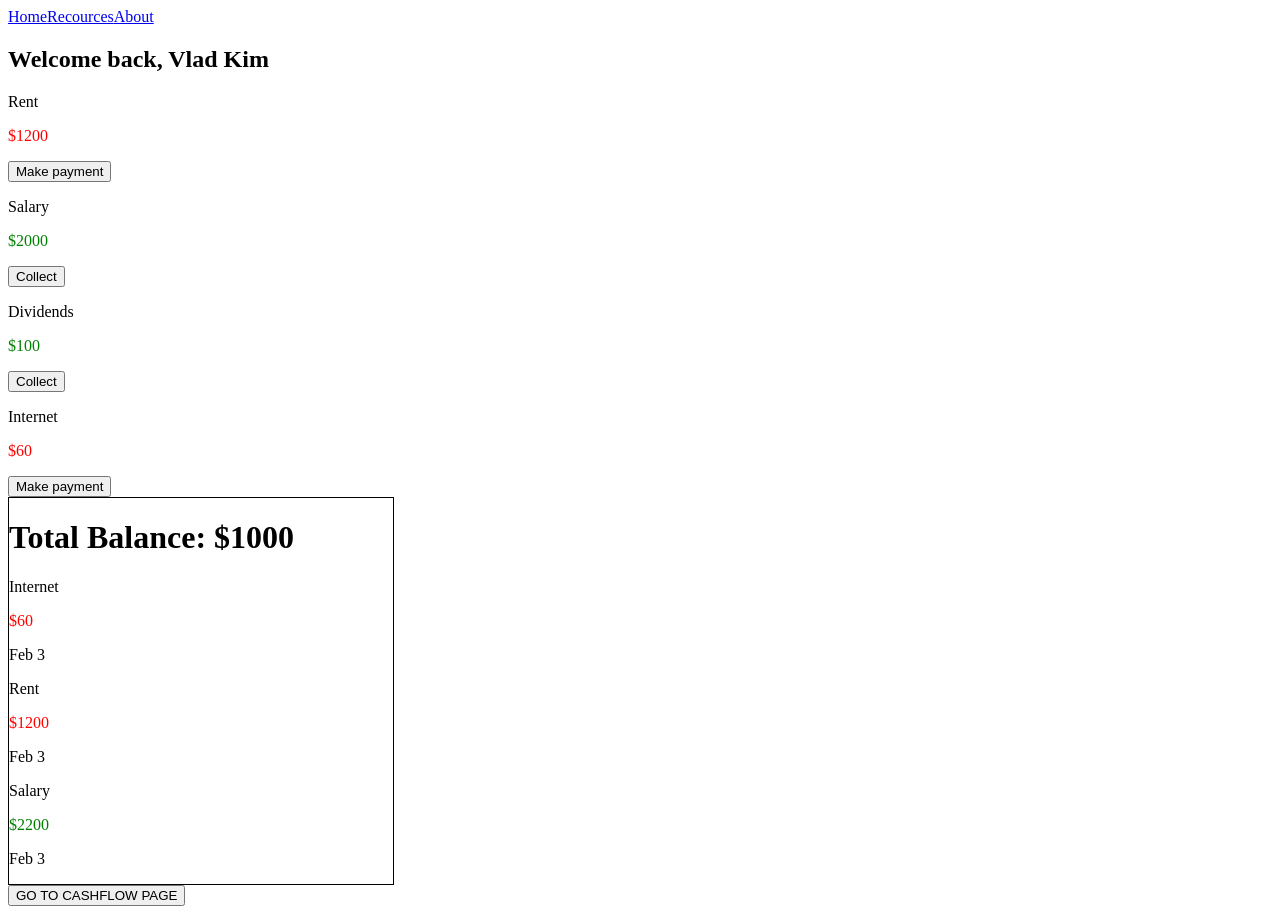
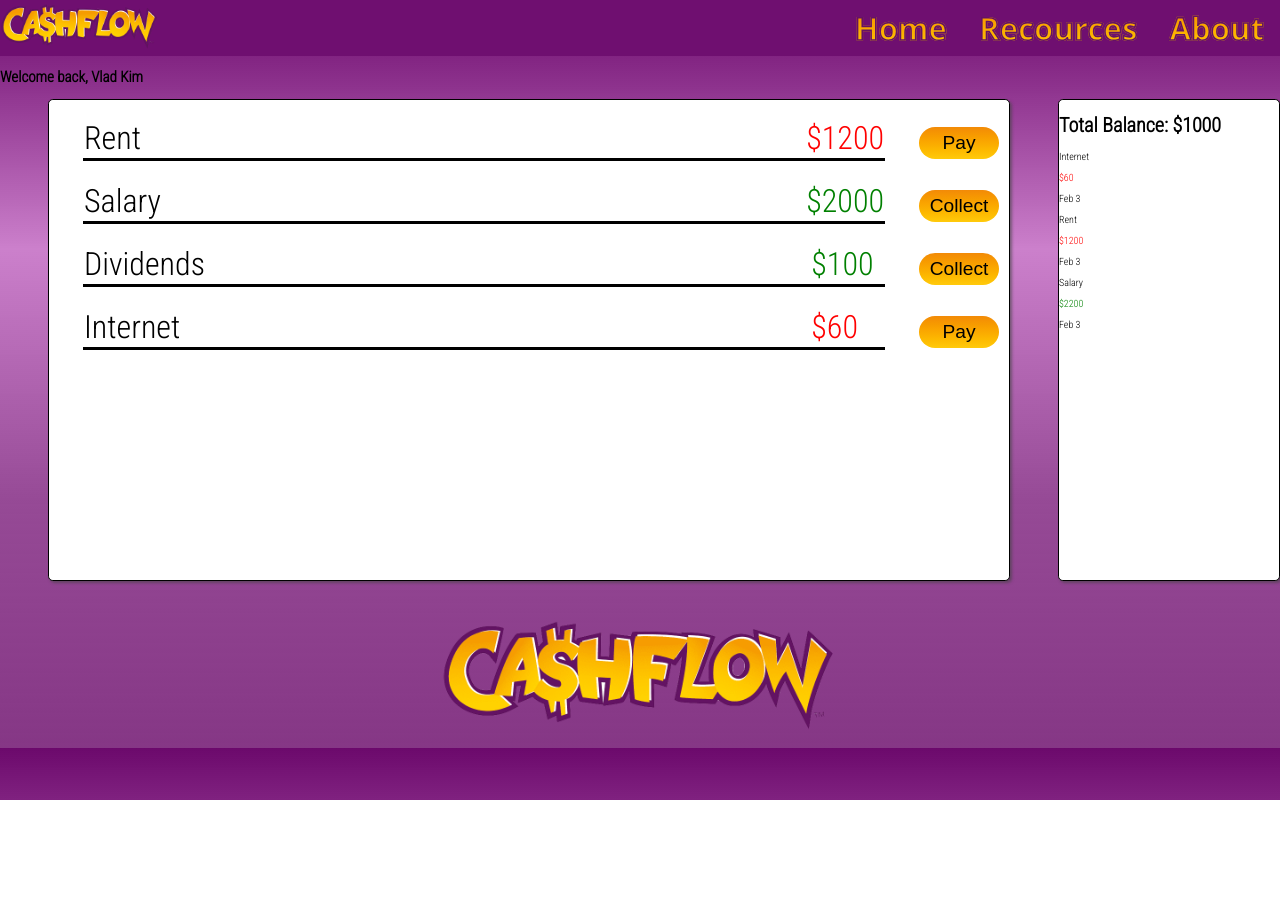
Before and after one commit to vladkim91/u4_hackathon, a Vue app in the folder cashflow/client/: page / in a window 1280 px wide. After the commit the page ends 800 px from the top, so only its background shows below. Built offline with nearby package versions, Linux system fonts and the light colour scheme.

Commit message:
bills component styled

```diff
--- a/cashflow/client/public/index.html
+++ b/cashflow/client/public/index.html
@@ -6,6 +6,9 @@
     <meta name="viewport" content="width=device-width,initial-scale=1.0">
     <link rel="icon" href="<%= BASE_URL %>favicon.ico">
     <title><%= htmlWebpackPlugin.options.title %></title>
+    <link rel="preconnect" href="https://fonts.googleapis.com">
+<link rel="preconnect" href="https://fonts.gstatic.com" crossorigin>
+<link href="https://fonts.googleapis.com/css2?family=Roboto+Condensed:wght@300&display=swap" rel="stylesheet">
   </head>
   <body>
     <noscript>
--- a/cashflow/client/src/components/Bills.vue
+++ b/cashflow/client/src/components/Bills.vue
@@ -1,11 +1,26 @@
 <template>
-  <div class='bills'>
-    <div class='bill' v-for="bill in bills" :key="bill.id">
-      <p>{{bill.name}}</p>
-      <p :class="bill.amount < 0 ? 'negative' : 'positive'">${{Math.abs(bill.amount)}}</p>
-      <button @click="adjustBalance" :value="bill.amount" v-if="(bill.amount < 0)">Make payment</button>
-      <button @click="adjustBalance" :value="bill.amount" v-else>Collect</button>
-    </div>
+  <div class="bills">
+    <table class="bill" v-for="bill in bills" :key="bill.id">
+      <tr class="b-t-row">
+        <td class="b-t-r-name-amount">
+          <div class="b-t-name">{{ bill.name }}</div>
+          <div
+            :class="
+              bill.amount < 0 ? 'negative b-t-amount' : 'positive b-t-amount'
+            "
+          >
+            ${{ Math.abs(bill.amount) }}
+          </div>
+        </td>
+
+        <td v-if="bill.amount < 0" class="b-t-button">
+          <button @click="adjustBalance" :value="bill.amount">Pay</button>
+        </td>
+        <td v-else class="b-t-button">
+          <button @click="adjustBalance" :value="bill.amount">Collect</button>
+        </td>
+      </tr>
+    </table>
   </div>
 </template>
 
@@ -15,11 +30,9 @@
   props: ['bills'],
   methods: {
     adjustBalance(e) {
-      e.preventDefault()
-      this.$emit('adjustBalance', parseInt(e.target.value))
+      e.preventDefault();
+      this.$emit('adjustBalance', parseInt(e.target.value));
     }
   }
 };
-
-
 </script>
--- a/cashflow/client/src/components/Nav.vue
+++ b/cashflow/client/src/components/Nav.vue
@@ -1,12 +1,17 @@
 <template>
   <nav class="nav">
-    <router-link to="/">Home</router-link>
-    <router-link to="/recources">Recources</router-link>
-    <router-link to="/about">About</router-link>
+    <img src="../assets/logo.png" alt="" class="n-logo">
+    <div class="n-container">
+      <router-link class="n-button" to="/"><h1 class="n-b-text">Home</h1></router-link>
+    <router-link class="n-button" to="/recources"><h1 class="n-b-text">Recources</h1></router-link>
+    <router-link class="n-button" to="/about"><h1 class="n-b-text">About</h1></router-link>
+    </div>
+
   </nav>
 </template>
 
 <script>
+// import logo from '../assets/logo'
 export default {
   name: 'Nav'
 
--- a/cashflow/client/src/pages/Home.vue
+++ b/cashflow/client/src/pages/Home.vue
@@ -15,8 +15,8 @@
       <Cashflow v-else :bills="bills"/>
     </div>
 
-    <button @click="togglePage" v-if="!currentPage">GO TO CASHFLOW PAGE</button>
-    <button @click="togglePage" v-else>GO TO MAIN PAGE</button>
+    <button class="h-b-logo" @click="togglePage" v-if="!currentPage"><img src="../assets/logo.png"  alt=""></button>
+    <button class="h-b-logo" @click="togglePage" v-else>GO TO MAIN PAGE</button>
   </div>
 </template>
 
--- a/cashflow/client/src/styles/App.css
+++ b/cashflow/client/src/styles/App.css
@@ -1,10 +1,145 @@
 .negative {
-  color: red
+  color: red;
 }
 .positive {
-  color: green
+  color: green;
 }
+
+.home {
+  display: flex;
+  flex-direction: column;
+}
+
+.nav {
+  background: #6f0f70;
+  height: 3.5rem;
+  display: flex;
+  align-items: center;
+  display: flex;
+  justify-content: space-between;
+}
+
+.n-button {
+  text-decoration: none;
+  font-size: 1.3rem;
+  margin: 0 1rem;
+}
+.n-b-text {
+  -webkit-text-stroke: 0.1rem #641364;
+  background: -webkit-linear-gradient(
+    90deg,
+    #ffca0c,
+    #fec105,
+    #fdb800,
+    #fbae00,
+    #faa500,
+    #f79c00,
+    #f59303,
+    #f28a07
+  );
+  -webkit-background-clip: text;
+  -webkit-text-fill-color: transparent;
+  font-family: 'Segoe UI', Tahoma, Geneva, Verdana, sans-serif;
+}
+
+.n-container {
+  display: flex;
+}
+.n-logo {
+  width: 10rem;
+}
+.main {
+  display: flex;
+  justify-content: center;
+}
+
+.bills {
+  background: white;
+  border-radius: 0.3rem;
+  width: 60rem;
+  height: 30rem;
+  margin: 0 3rem;
+  border: 0.1rem solid black;
+  -moz-box-shadow: 5px 5px 5px rgba(68, 68, 68, 0.6);
+  -webkit-box-shadow: 5px 5px 5px rgba(68, 68, 68, 0.6);
+  box-shadow: 2px 2px 3px rgba(68, 68, 68, 0.6);
+}
+
 .transactions {
-  border: 1px solid black;
-  width: 30vw;
+  background: white;
+  border-radius: 0.3rem;
+  width: 15rem;
+  border: 0.1rem solid black;
+  -moz-box-shadow: 5px 5px 5px rgba(68, 68, 68, 0.6);
+  -webkit-box-shadow: 5px 5px 5px rgba(68, 68, 68, 0.6);
+  box-shadow: 2px 2px 3px rgba(68, 68, 68, 0.6);
 }
+
+.bill {
+  font-size: 2rem;
+  margin: 1rem 2rem;
+}
+
+.h-b-logo {
+  background: none;
+  color: inherit;
+  border: none;
+  padding: 0;
+  font: inherit;
+  cursor: pointer;
+  outline: inherit;
+}
+
+.b-t-row {
+}
+
+.b-t-r-name-amount {
+  display: flex;
+  width: 50rem;
+  border-bottom: black solid;
+}
+
+.h-b-logo > img {
+  width: 25rem;
+  margin-top: 2rem;
+}
+
+.b-t-name {
+  position: relative;
+  width: 50rem;
+}
+
+.b-t-amount {
+  width: 5rem;
+}
+
+.b-t-button {
+  width: 5rem;
+  padding-left: 2rem;
+}
+
+.b-t-button > button {
+  background: -webkit-linear-gradient(
+    90deg,
+    #ffca0c,
+    #fec105,
+    #fdb800,
+    #fbae00,
+    #faa500,
+    #f79c00,
+    #f59303,
+    #f28a07
+  );
+  width: 5rem;
+  height: 2rem;
+  color: inherit;
+  border: none;
+  padding: 0;
+  font-size: 1.2rem;
+  cursor: pointer;
+  border-radius: 2rem;
+}
+
+/* Structure */
+/* Main code is not operational */
+/* There are things that are added that shouldn't be there */
--- a/cashflow/client/src/styles/index.css
+++ b/cashflow/client/src/styles/index.css
@@ -0,0 +1,7 @@
+body {
+  margin: 0;
+  padding: 0;
+  font-size: 10px;
+  background:  linear-gradient(0deg, rgba(120, 33, 120, 0.9), #964A96, rgba(152, 0, 152, 0.4983), #6C096C);
+  font-family: 'Roboto Condensed', sans-serif;
+}
```
Also changed, not shown: cashflow/client/src/assets/arrow.png (added), cashflow/client/src/assets/logo.png (added).
